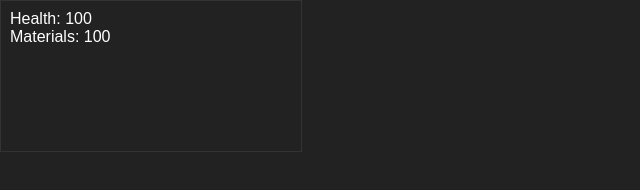
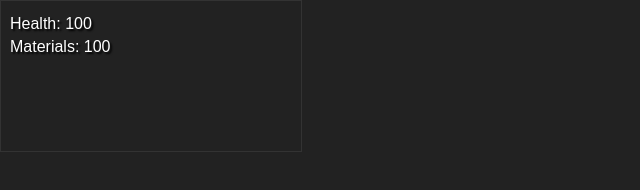
Before and after one commit to DannyCAMS/1v1lol-in-CAMS, a plain HTML site: page index.html in a window 1280 px wide. Shown: the whole page, without its empty margins (0-640 px from the left). Drawn offline with Linux system fonts and the light colour scheme.

Commit message:
Update style.css

```diff
--- a/style.css
+++ b/style.css
@@ -15,3 +15,7 @@ body {
 #gameCanvas {
     border: 1px solid #333;
 }
+#gameUI div {
+    margin: 5px 0;
+    text-shadow: 2px 2px 2px black;
+}
```
